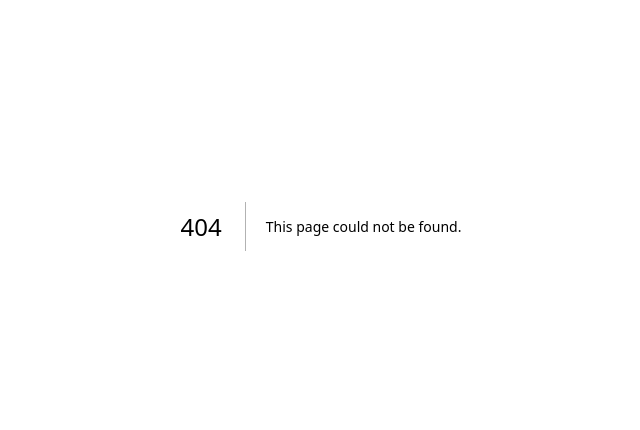
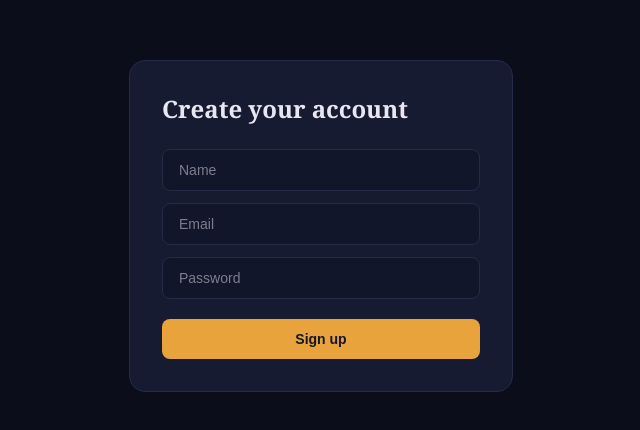
Before and after one commit to Somya0207/neuralearn, a Next.js app in the folder frontend/: page /signup in a window 1280 px wide. Before the commit this address had no page. Shown: the part 174-604 px from the top of the page, without its empty margins (319-959 px from the left). Built offline with nearby package versions, Linux system fonts and the light colour scheme.

Commit message:
Add signup and login pages, connect to auth API with JWT storage

```diff
--- /dev/null
+++ b/frontend/app/login/page.tsx
@@ -0,0 +1,62 @@
+"use client";
+
+import { useState } from "react";
+import { useRouter } from "next/navigation";
+
+export default function Login() {
+  const [email, setEmail] = useState("");
+  const [password, setPassword] = useState("");
+  const [error, setError] = useState("");
+  const router = useRouter();
+
+  async function handleSubmit(e: React.FormEvent) {
+    e.preventDefault();
+    setError("");
+
+    const res = await fetch("http://localhost:3001/auth/login", {
+      method: "POST",
+      headers: { "Content-Type": "application/json" },
+      body: JSON.stringify({ email, password }),
+    });
+
+    if (!res.ok) {
+      setError("Invalid email or password.");
+      return;
+    }
+
+    const data = await res.json();
+    localStorage.setItem("token", data.access_token);
+    router.push("/");
+  }
+
+  return (
+    <main className="flex min-h-screen items-center justify-center bg-[#0B0E1A] text-[#E9E6F2]">
+      <form onSubmit={handleSubmit} className="w-full max-w-sm rounded-2xl border border-[#262B47] bg-[#161B32] p-8">
+        <h1 className="mb-6 font-serif text-2xl font-semibold">Log in</h1>
+
+        {error && <p className="mb-4 text-sm text-red-400">{error}</p>}
+
+        <input
+          type="email"
+          placeholder="Email"
+          value={email}
+          onChange={(e) => setEmail(e.target.value)}
+          className="mb-3 w-full rounded-lg border border-[#262B47] bg-[#12162A] px-4 py-2.5 text-sm outline-none"
+          required
+        />
+        <input
+          type="password"
+          placeholder="Password"
+          value={password}
+          onChange={(e) => setPassword(e.target.value)}
+          className="mb-5 w-full rounded-lg border border-[#262B47] bg-[#12162A] px-4 py-2.5 text-sm outline-none"
+          required
+        />
+
+        <button type="submit" className="w-full rounded-lg bg-[#E8A33D] py-2.5 text-sm font-semibold text-[#14172B]">
+          Log in
+        </button>
+      </form>
+    </main>
+  );
+}
--- /dev/null
+++ b/frontend/app/signup/page.tsx
@@ -0,0 +1,69 @@
+"use client";
+
+import { useState } from "react";
+import { useRouter } from "next/navigation";
+
+export default function Signup() {
+  const [email, setEmail] = useState("");
+  const [password, setPassword] = useState("");
+  const [name, setName] = useState("");
+  const [error, setError] = useState("");
+  const router = useRouter();
+
+  async function handleSubmit(e: React.FormEvent) {
+    e.preventDefault();
+    setError("");
+
+    const res = await fetch("http://localhost:3001/auth/register", {
+      method: "POST",
+      headers: { "Content-Type": "application/json" },
+      body: JSON.stringify({ email, password, name }),
+    });
+
+    if (!res.ok) {
+      setError("Registration failed — email may already be in use.");
+      return;
+    }
+
+    router.push("/login");
+  }
+
+  return (
+    <main className="flex min-h-screen items-center justify-center bg-[#0B0E1A] text-[#E9E6F2]">
+      <form onSubmit={handleSubmit} className="w-full max-w-sm rounded-2xl border border-[#262B47] bg-[#161B32] p-8">
+        <h1 className="mb-6 font-serif text-2xl font-semibold">Create your account</h1>
+
+        {error && <p className="mb-4 text-sm text-red-400">{error}</p>}
+
+        <input
+          type="text"
+          placeholder="Name"
+          value={name}
+          onChange={(e) => setName(e.target.value)}
+          className="mb-3 w-full rounded-lg border border-[#262B47] bg-[#12162A] px-4 py-2.5 text-sm outline-none"
+          required
+        />
+        <input
+          type="email"
+          placeholder="Email"
+          value={email}
+          onChange={(e) => setEmail(e.target.value)}
+          className="mb-3 w-full rounded-lg border border-[#262B47] bg-[#12162A] px-4 py-2.5 text-sm outline-none"
+          required
+        />
+        <input
+          type="password"
+          placeholder="Password"
+          value={password}
+          onChange={(e) => setPassword(e.target.value)}
+          className="mb-5 w-full rounded-lg border border-[#262B47] bg-[#12162A] px-4 py-2.5 text-sm outline-none"
+          required
+        />
+
+        <button type="submit" className="w-full rounded-lg bg-[#E8A33D] py-2.5 text-sm font-semibold text-[#14172B]">
+          Sign up
+        </button>
+      </form>
+    </main>
+  );
+}
```
